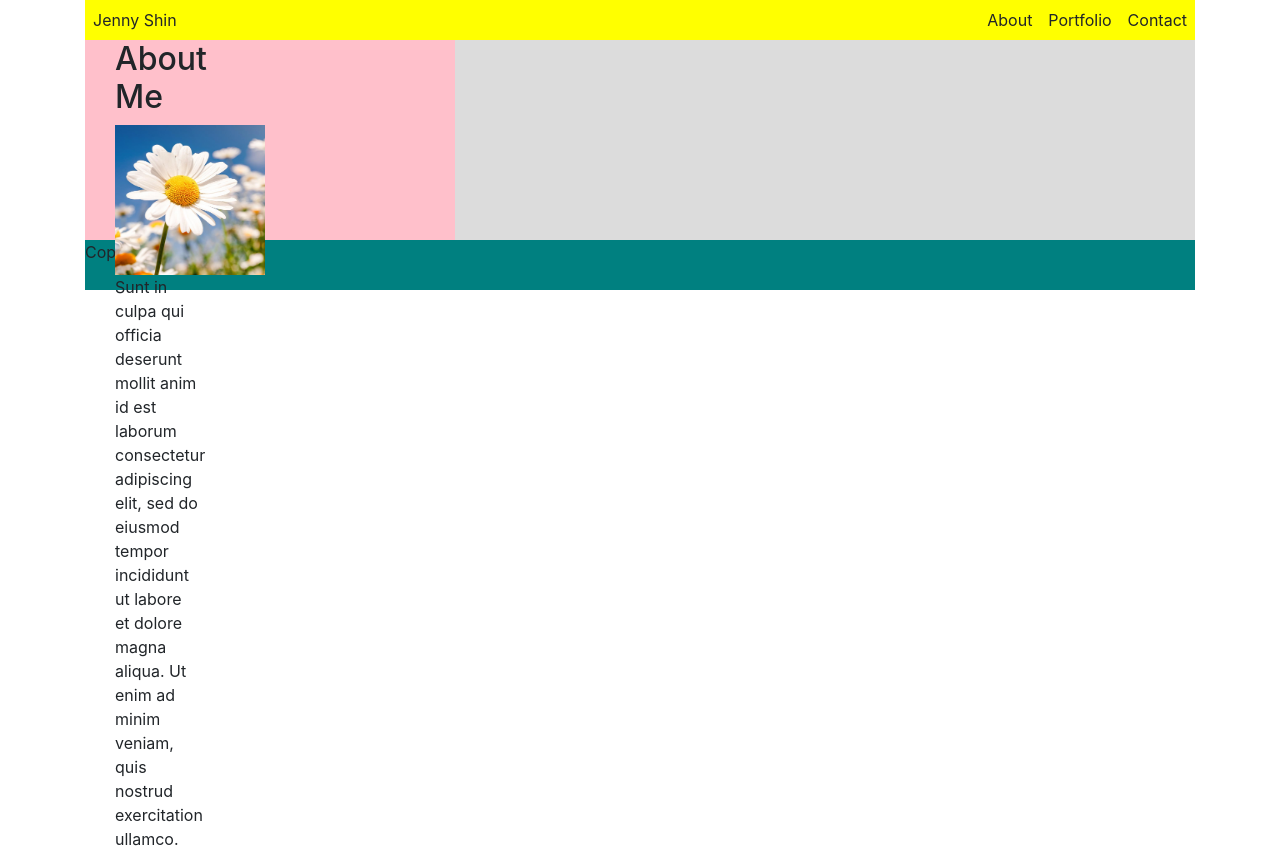
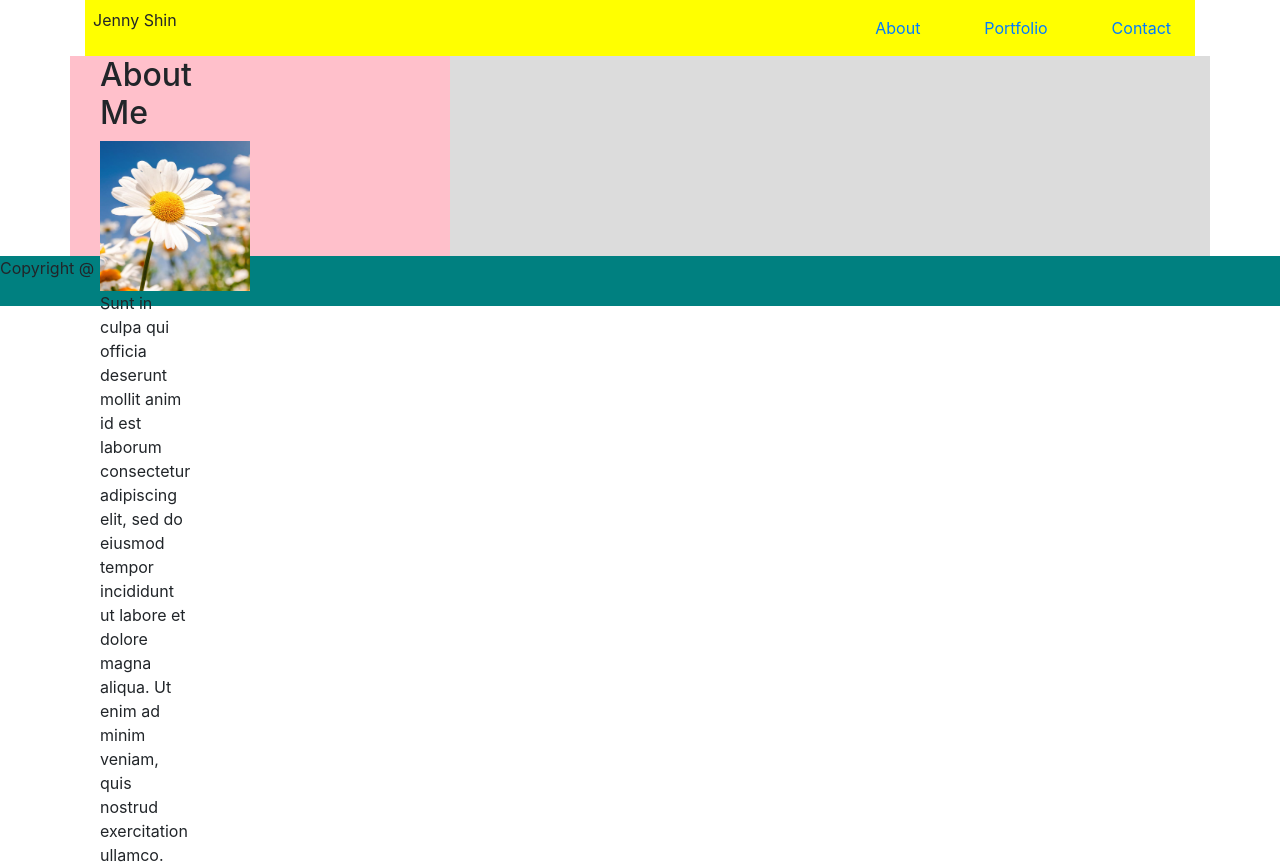
Before and after one commit to jenshin75/Bootstrap-Portfolio, a plain HTML site: page index.html in a window 1280 px wide. Drawn offline with nearby package versions, Linux system fonts and the light colour scheme.

Commit message:
updated 04/29/19 11:18am

```diff
--- a/index.html
+++ b/index.html
@@ -57,10 +57,47 @@
 
     <div class="d-flex bd-highlight">
         <div class="p-2 flex-grow-1 bd-highlight">Jenny Shin</div>
-        <div class="p-2 bd-highlight">About</div>
-        <div class="p-2 bd-highlight">Portfolio</div>
-        <div class="p-2 bd-highlight">Contact</div>
+
+        <div class="p-2 bd-highlight"></div>
+
+        <nav class="navbar navbar-expand-sm">
+                <ul class="navbar-nav">
+                    <li class="nav-item">
+                        <a class="nav-link" href="index.html">About</a>
+                    </li>
+                </ul>
+            </nav>
+
+
+        <div class="p-2 bd-highlight"></div>
+        <nav class="navbar navbar-expand-sm">
+                <ul class="navbar-nav">
+                    <li class="nav-item">
+                        <a class="nav-link" href="portfolio.html">Portfolio</a>
+                    </li>
+                </ul>
+            </nav>
+
+            <div class="p-2 bd-highlight"></div>
+            <nav class="navbar navbar-expand-sm">
+                    <ul class="navbar-nav">
+                        <li class="nav-item">
+                            <a class="nav-link" href="contact.html">Contact</a>
+                        </li>
+                    </ul>
+                </nav>
+
+
+        </div>
+        </div>
     </div>
+
+
+        <!-- <div class="p-2 bd-highlight">Portfolio</div>
+        <div class="p-2 bd-highlight">Contact</div> -->
+    </div>
+
+
 
 
 
```
